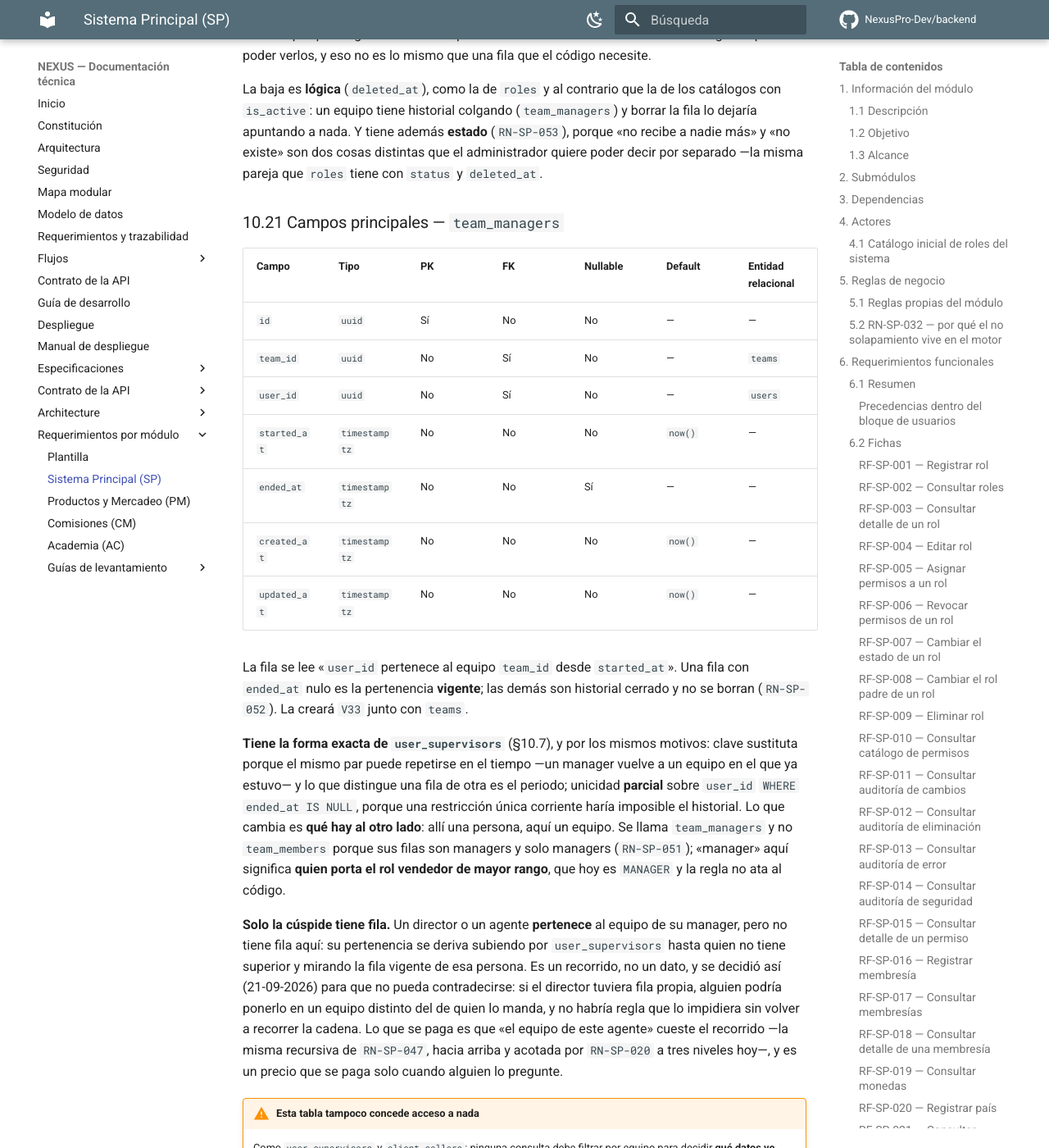
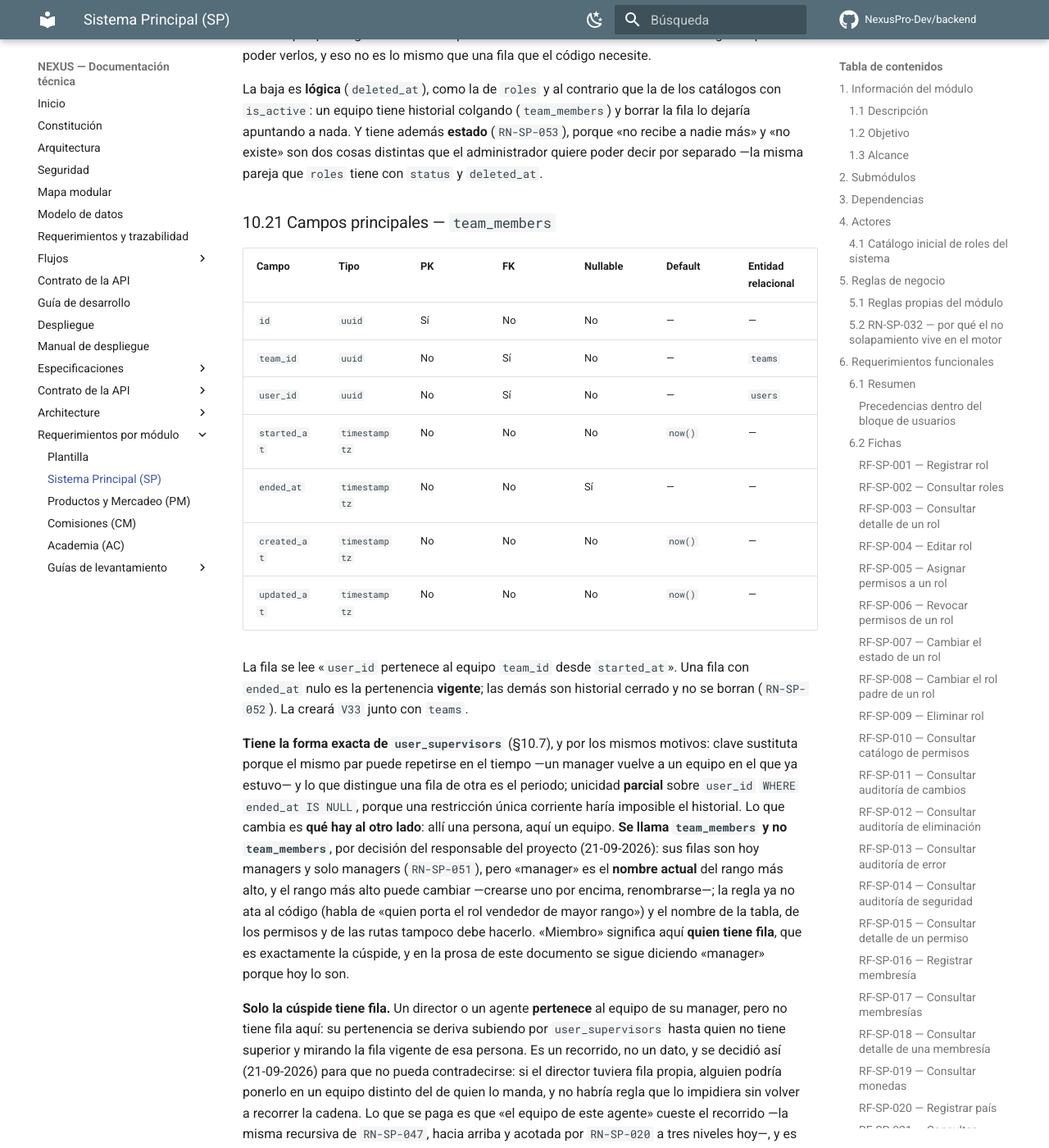
Before and after one commit to NexusPro-Dev/backend, an MkDocs documentation site: the page built from docs/requirements/sp.md, in a window 1280 px wide and 1400 px high, scrolled down 120120 px. Shown: the whole window at 82% size. Built offline with MkDocs 1.6.1 and Material for MkDocs 9.7.7, drawn with Linux system fonts in a browser that asks for light colours; comment, search, counter and statistics services are not loaded; some of the changed text lies outside the part shown.

Commit message:
docs(sp): team_managers pasa a team_members — el nombre no debe atarse al rango que hoy es la cuspide
Por decision del responsable del proyecto (21-09-2026): «puede que a futuro el top de vendedores llegue a cambiar». RN-SP-051 ya hablaba de «quien porta el rol vendedor de mayor rango» y no de MANAGER; la tabla, los permisos y las rutas tampoco deben nombrarlo. team_members, teams:assign-members y teams:remove-members, /teams/{id}/members y /members/removals, RF-SP-069 «Asignar miembros a un equipo» y RF-SP-070 «Retirar miembros de un equipo», carpetas 069-asignar-miembros-a-equipo y 070-retirar-miembros-de-equipo; las restricciones de §10.8 siguen el nombre. §10.21 explica la decision; la prosa sigue diciendo «manager» porque hoy lo son.

Co-Authored-By: Claude Opus 5 (1M context) <noreply@anthropic.com>

```diff
--- a/docs/requirements/sp.md
+++ b/docs/requirements/sp.md
@@ -393,8 +393,8 @@ EXCLUDE USING gist (
 | `RF-SP-066` | Editar equipo | Media | `teams:update` | Pendiente |
 | `RF-SP-067` | Cambiar el estado de un equipo | Media | `teams:change-status` | Pendiente |
 | `RF-SP-068` | Eliminar equipo | Baja | `teams:delete` | Pendiente |
-| `RF-SP-069` | Asignar managers a un equipo | Alta | `teams:assign-managers` | Pendiente |
-| `RF-SP-070` | Retirar managers de un equipo | Media | `teams:remove-managers` | Pendiente |
+| `RF-SP-069` | Asignar miembros a un equipo | Alta | `teams:assign-members` | Pendiente |
+| `RF-SP-070` | Retirar miembros de un equipo | Media | `teams:remove-members` | Pendiente |
 
 !!! info "Dónde vive el estado de un requerimiento"
 
@@ -1292,7 +1292,7 @@ Registra un equipo con **nombre**, **descripción** opcional y estado inicial `A
 | Tripleta | `docs/specs/sp/064-consultar-equipos/` |
 | Estado | Pendiente |
 
-Listado paginado de equipos no eliminados, con filtro por estado y búsqueda por nombre insensible a mayúsculas y acentos, como `RF-SP-002`. Cada fila lleva, además de la ficha, **cuántos managers vigentes** tiene: es lo que distingue de un vistazo un equipo en uso de uno vacío, y contarlos cuesta un índice parcial (`ix_team_managers_team_vigente`) que `RF-SP-065` y `RN-SP-054` necesitan igual. **No devuelve a los managers**: eso es el detalle. Listado y detalle son dos permisos (`RN-SEG-014`).
+Listado paginado de equipos no eliminados, con filtro por estado y búsqueda por nombre insensible a mayúsculas y acentos, como `RF-SP-002`. Cada fila lleva, además de la ficha, **cuántos managers vigentes** tiene: es lo que distingue de un vistazo un equipo en uso de uno vacío, y contarlos cuesta un índice parcial (`ix_team_members_team_vigente`) que `RF-SP-065` y `RN-SP-054` necesitan igual. **No devuelve a los managers**: eso es el detalle. Listado y detalle son dos permisos (`RN-SEG-014`).
 
 #### `RF-SP-065` — Consultar detalle de un equipo
 
@@ -1354,34 +1354,34 @@ Activa o desactiva un equipo. Un equipo `INACTIVO` deja de admitir managers nuev
 
 Elimina lógicamente un equipo **sin managers vigentes** (`RN-SP-054`), con motivo declarado (Art. V.13) y por la misma ruta que `RF-SP-029` y `RF-SP-050`: `POST …/deletion` con el motivo en el cuerpo. El nombre queda libre (`RN-SP-050`); las pertenencias cerradas sobreviven.
 
-#### `RF-SP-069` — Asignar managers a un equipo
+#### `RF-SP-069` — Asignar miembros a un equipo
 
 | Campo | Valor |
 |---|---|
 | Objetivo | Decir a qué equipo pertenece cada manager desde hoy |
 | Actor | Administrador |
-| Permiso requerido | `teams:assign-managers` |
+| Permiso requerido | `teams:assign-members` |
 | Prioridad | Alta |
 | Reglas aplicables | `RN-SP-051`, `RN-SP-052`, `RN-SP-053`, `RN-SP-003`, `RN-SP-011` |
 | Depende de | `RF-SP-063`, `RF-SP-030` |
-| Tripleta | `docs/specs/sp/069-asignar-managers-a-equipo/` |
+| Tripleta | `docs/specs/sp/069-asignar-miembros-a-equipo/` |
 | Estado | Pendiente |
 
 Asigna **uno o varios** managers a un equipo `ACTIVO`, en una sola operación y una sola transacción, como `RF-SP-030` asigna roles. Cada persona debe portar el rol vendedor de mayor rango (`RN-SP-051`); si ya pertenece a otro equipo, la pertenencia anterior **se cierra** y se abre la nueva (`RN-SP-052`); si ya pertenece a **este**, la operación **no hace nada con ella y no falla** —volver a decir lo que ya es cierto no es un error, mismo criterio que `RF-SP-030` con un rol que ya se porta—. **Toda la lista o nada**: una persona que no cumple hace fallar la operación entera, porque a medias dejaría al administrador sin saber cuáles entraron.
 
-Exige **motivo declarado**, por la misma razón que `RF-SP-041`: el historial sustentará el reparto de comisiones, y un cambio de equipo sin explicación es un agujero cuando alguien discuta una liquidación. La asignación rige **desde el momento de ejecutarse**; no admite fecha declarada. Se opera **desde el equipo** (`POST /teams/{id}/managers`) y no desde la persona, porque la pregunta que el administrador se hace es «a quién pongo en este equipo», y porque así el permiso vive con el recurso que cambia.
-
-#### `RF-SP-070` — Retirar managers de un equipo
+Exige **motivo declarado**, por la misma razón que `RF-SP-041`: el historial sustentará el reparto de comisiones, y un cambio de equipo sin explicación es un agujero cuando alguien discuta una liquidación. La asignación rige **desde el momento de ejecutarse**; no admite fecha declarada. Se opera **desde el equipo** (`POST /teams/{id}/members`) y no desde la persona, porque la pregunta que el administrador se hace es «a quién pongo en este equipo», y porque así el permiso vive con el recurso que cambia.
+
+#### `RF-SP-070` — Retirar miembros de un equipo
 
 | Campo | Valor |
 |---|---|
 | Objetivo | Sacar a un manager de su equipo sin ponerlo en otro |
 | Actor | Administrador |
-| Permiso requerido | `teams:remove-managers` |
+| Permiso requerido | `teams:remove-members` |
 | Prioridad | Media |
 | Reglas aplicables | `RN-SP-052`, `RN-SP-055` |
 | Depende de | `RF-SP-069` |
-| Tripleta | `docs/specs/sp/070-retirar-managers-de-equipo/` |
+| Tripleta | `docs/specs/sp/070-retirar-miembros-de-equipo/` |
 | Estado | Pendiente |
 
 Cierra la pertenencia vigente de uno o varios managers **de este equipo**, con motivo, en una sola transacción. Una persona que no pertenece hoy a este equipo hace fallar la operación: al contrario que en la asignación, aquí decir lo que no es cierto sí es un error, porque el administrador cree estar retirando a alguien de un sitio donde no está. El equipo puede estar `INACTIVO`: retirar es la única forma de vaciar un equipo suspendido (`RN-SP-053`) y la que `RN-SP-054` exige antes de eliminarlo.
@@ -1481,8 +1481,8 @@ Ninguna con sistemas externos ni con otros módulos. Al absorber los usuarios, s
 | `PATCH` | `/api/v1/teams/{id}` | `RF-SP-066` | `teams:update` |
 | `PATCH` | `/api/v1/teams/{id}/status` | `RF-SP-067` | `teams:change-status` |
 | `POST` | `/api/v1/teams/{id}/deletion` | `RF-SP-068` | `teams:delete` |
-| `POST` | `/api/v1/teams/{id}/managers` | `RF-SP-069` | `teams:assign-managers` |
-| `POST` | `/api/v1/teams/{id}/managers/removals` | `RF-SP-070` | `teams:remove-managers` |
+| `POST` | `/api/v1/teams/{id}/members` | `RF-SP-069` | `teams:assign-members` |
+| `POST` | `/api/v1/teams/{id}/members/removals` | `RF-SP-070` | `teams:remove-members` |
 
 Rutas propuestas. El contrato exacto de cada una se fija en el `plan.md` de su tripleta.
 
@@ -1785,11 +1785,11 @@ Declaradas en la base de datos, no solo en Java (Art. V.6):
 | `ck_teams_description_length` | `teams(description IS NULL OR length(description) <= 500)` — mismo límite y mismo motivo que `ck_roles_description_length` |
 | `ck_teams_status` | `teams(status)` en (`ACTIVO`, `INACTIVO`) — `RN-SP-053` |
 | `ix_teams_busqueda` | `teams` **gin de trigramas** sobre `f_unaccent(lower(name))` — búsqueda de `RF-SP-064`, con **la expresión del predicado** y no otra (la lección de `ix_users_busqueda`) |
-| `fk_team_managers_team` | `team_managers(team_id)` → `teams(id)`, sin `ON DELETE`: la eliminación del equipo es lógica y `RN-SP-054` exige que no queden vigentes |
-| `fk_team_managers_user` | `team_managers(user_id)` → `users(id)`, `ON DELETE RESTRICT` |
-| `uq_team_managers_vigente` | **Índice único parcial**: `team_managers(user_id) WHERE ended_at IS NULL` — `RN-SP-052`. Un solo equipo vigente por manager; el historial cerrado no compite. Misma construcción que `uq_user_supervisors_vigente` |
-| `ck_team_managers_periodo` | `team_managers(ended_at IS NULL OR ended_at > started_at)` |
-| `ix_team_managers_team_vigente` | **Índice parcial**: `team_managers(team_id) WHERE ended_at IS NULL` — «¿quiénes forman este equipo **hoy**?», que es lo que preguntan `RF-SP-064` (el recuento), `RF-SP-065` y `RN-SP-054`. Parcial por el mismo motivo que `ix_user_supervisors_supervisor_vigente` |
+| `fk_team_members_team` | `team_members(team_id)` → `teams(id)`, sin `ON DELETE`: la eliminación del equipo es lógica y `RN-SP-054` exige que no queden vigentes |
+| `fk_team_members_user` | `team_members(user_id)` → `users(id)`, `ON DELETE RESTRICT` |
+| `uq_team_members_vigente` | **Índice único parcial**: `team_members(user_id) WHERE ended_at IS NULL` — `RN-SP-052`. Un solo equipo vigente por manager; el historial cerrado no compite. Misma construcción que `uq_user_supervisors_vigente` |
+| `ck_team_members_periodo` | `team_members(ended_at IS NULL OR ended_at > started_at)` |
+| `ix_team_members_team_vigente` | **Índice parcial**: `team_members(team_id) WHERE ended_at IS NULL` — «¿quiénes forman este equipo **hoy**?», que es lo que preguntan `RF-SP-064` (el recuento), `RF-SP-065` y `RN-SP-054`. Parcial por el mismo motivo que `ix_user_supervisors_supervisor_vigente` |
 
 !!! important "La unicidad de rol es parcial, no total"
 
@@ -2102,9 +2102,9 @@ Diseñada el 16-09-2026 (`RN-SP-049`) y **creada por la migración de `RF-SP-059
 
 Diseñada el 21-09-2026 (`RF-SP-063` a `RF-SP-068`) y **la creará `V33`**, la migración de `RF-SP-063`. Tiene la forma de `roles` sin `code`, `role_type`, `parent_role_id` ni `is_system`: un equipo no tiene código porque nada lo referencia por nombre estable (ficha de `RF-SP-063`), no tiene padre porque **los equipos no se anidan** —la jerarquía debajo de cada manager ya la dice `user_supervisors`, y encima de los equipos no hay nada que decir—, y no hay equipos de sistema porque ninguno nace con la plataforma: la semilla de desarrollo creará algunos para poder verlos, y eso no es lo mismo que una fila que el código necesite.
 
-La baja es **lógica** (`deleted_at`), como la de `roles` y al contrario que la de los catálogos con `is_active`: un equipo tiene historial colgando (`team_managers`) y borrar la fila lo dejaría apuntando a nada. Y tiene además **estado** (`RN-SP-053`), porque «no recibe a nadie más» y «no existe» son dos cosas distintas que el administrador quiere poder decir por separado —la misma pareja que `roles` tiene con `status` y `deleted_at`.
-
-### 10.21 Campos principales — `team_managers`
+La baja es **lógica** (`deleted_at`), como la de `roles` y al contrario que la de los catálogos con `is_active`: un equipo tiene historial colgando (`team_members`) y borrar la fila lo dejaría apuntando a nada. Y tiene además **estado** (`RN-SP-053`), porque «no recibe a nadie más» y «no existe» son dos cosas distintas que el administrador quiere poder decir por separado —la misma pareja que `roles` tiene con `status` y `deleted_at`.
+
+### 10.21 Campos principales — `team_members`
 
 | Campo | Tipo | PK | FK | Nullable | Default | Entidad relacional |
 |---|---|---|---|---|---|---|
@@ -2118,7 +2118,7 @@ La baja es **lógica** (`deleted_at`), como la de `roles` y al contrario que la
 
 La fila se lee «`user_id` pertenece al equipo `team_id` desde `started_at`». Una fila con `ended_at` nulo es la pertenencia **vigente**; las demás son historial cerrado y no se borran (`RN-SP-052`). La creará `V33` junto con `teams`.
 
-**Tiene la forma exacta de `user_supervisors`** (§10.7), y por los mismos motivos: clave sustituta porque el mismo par puede repetirse en el tiempo —un manager vuelve a un equipo en el que ya estuvo— y lo que distingue una fila de otra es el periodo; unicidad **parcial** sobre `user_id` `WHERE ended_at IS NULL`, porque una restricción única corriente haría imposible el historial. Lo que cambia es **qué hay al otro lado**: allí una persona, aquí un equipo. Se llama `team_managers` y no `team_members` porque sus filas son managers y solo managers (`RN-SP-051`); «manager» aquí significa **quien porta el rol vendedor de mayor rango**, que hoy es `MANAGER` y la regla no ata al código.
+**Tiene la forma exacta de `user_supervisors`** (§10.7), y por los mismos motivos: clave sustituta porque el mismo par puede repetirse en el tiempo —un manager vuelve a un equipo en el que ya estuvo— y lo que distingue una fila de otra es el periodo; unicidad **parcial** sobre `user_id` `WHERE ended_at IS NULL`, porque una restricción única corriente haría imposible el historial. Lo que cambia es **qué hay al otro lado**: allí una persona, aquí un equipo. **Se llama `team_members` y no `team_members`**, por decisión del responsable del proyecto (21-09-2026): sus filas son hoy managers y solo managers (`RN-SP-051`), pero «manager» es el **nombre actual** del rango más alto, y el rango más alto puede cambiar —crearse uno por encima, renombrarse—; la regla ya no ata al código (habla de «quien porta el rol vendedor de mayor rango») y el nombre de la tabla, de los permisos y de las rutas tampoco debe hacerlo. «Miembro» significa aquí **quien tiene fila**, que es exactamente la cúspide, y en la prosa de este documento se sigue diciendo «manager» porque hoy lo son.
 
 **Solo la cúspide tiene fila.** Un director o un agente **pertenece** al equipo de su manager, pero no tiene fila aquí: su pertenencia se deriva subiendo por `user_supervisors` hasta quien no tiene superior y mirando la fila vigente de esa persona. Es un recorrido, no un dato, y se decidió así (21-09-2026) para que no pueda contradecirse: si el director tuviera fila propia, alguien podría ponerlo en un equipo distinto del de quien lo manda, y no habría regla que lo impidiera sin volver a recorrer la cadena. Lo que se paga es que «el equipo de este agente» cueste el recorrido —la misma recursiva de `RN-SP-047`, hacia arriba y acotada por `RN-SP-020` a tres niveles hoy—, y es un precio que se paga solo cuando alguien lo pregunte.
 
@@ -2208,4 +2208,4 @@ La fila se lee «`user_id` pertenece al equipo `team_id` desde `started_at`». U
 | 1.67.0 | 21-09-2026 | **`RF-SP-061` pasa a `En desarrollo`**, construido el mismo día que su tripleta: `V30` siembra `users:read-clients` y las dos rutas de §9 están en el contrato. §6.1 y la ficha cambian de estado; ninguna regla cambia. | Responsable técnico |
 | 1.68.0 | 21-09-2026 | **Nace `RF-SP-062`, autenticarse no autoriza nada** (`RN-SEG-015`, [`security.md`](../security.md) v0.67.0), por decisión del responsable del proyecto: «cada endpoint debe tener su propio permiso, ya que uso esto para saber qué vista o consulta mostrar en el front; no basta con solo tener el token». Siete operaciones de `SP` que se atendían con solo el token reciben permiso propio, sembrado por `V31`: `users:read-own-profile` (`RF-SP-039`), `users:update-own-profile` (`044`), `users:change-own-password` (`037`), `users:read-own-sellers` (`059`), `users:read-own-clients` (`061`), `broker-accounts:read-own-team` (`056`) y `broker-accounts:read-team-member` (`055`, que abre la ruta y deja el alcance a `RN-SP-046` sin cambiarla). §6.1, §9 y las fichas nombran el código; `SP` llega a **sesenta** requerimientos registrados. | Responsable del proyecto |
 | 1.69.0 | 21-09-2026 | **`RF-SP-062` pasa a `En desarrollo`**, construido el mismo día que su tripleta: `V31` siembra los once y los once `@PreAuthorize` están en el contrato. §6.1 y la ficha cambian de estado; ninguna regla cambia. | Responsable técnico |
-| 1.71.0 | 21-09-2026 | **Nace el submódulo Equipos: `RF-SP-063` a `RF-SP-070`**, por decisión del responsable del proyecto («un CRUD de equipos, sirve para organizar el máximo rango de vendedores»). Un equipo reúne **managers** —la cúspide que `RN-SP-019` exime de superior— y con ellos, por `user_supervisors`, toda su red; **no manda, agrupa**, y no concede alcance (D-22). Ficha sin código ni país: nombre único funcional y parcial, descripción, estado. **Uno vigente por manager, con historial** (la forma de `user_supervisors`). Seis reglas nuevas, `RN-SP-050` a `RN-SP-055`: nombre único, solo managers, uno vigente con historial, el equipo `INACTIVO` no recibe y conserva, no se elimina con vigentes, y **la pertenencia sigue al rol** —enmienda de Art. I.7 a `RF-SP-029` y `RF-SP-031`, declarada para aplicarse en la tripleta de `RF-SP-070`—. Ocho permisos `teams:*` (`RN-SEG-014`; [`security.md`](../security.md) v0.69.0, catálogo a **ciento treinta y tres** con `V34`), ocho rutas en §9 bajo `/api/v1/teams`, dos tablas en §10.20 y §10.21 (`teams`, `team_managers`, las creará `V33`) y diez restricciones en §10.8. §1.3 y §2 registran el submódulo; `SP` llega a **sesenta y ocho** requerimientos. Sin tripletas todavía: son el paso siguiente, por bloques. La versión 1.70.0 es de `RF-MV-015` (`CommercialReach`, §8), redactada el mismo día en otra rama. | Responsable del proyecto |
+| 1.71.0 | 21-09-2026 | **Nace el submódulo Equipos: `RF-SP-063` a `RF-SP-070`**, por decisión del responsable del proyecto («un CRUD de equipos, sirve para organizar el máximo rango de vendedores»). Un equipo reúne **managers** —la cúspide que `RN-SP-019` exime de superior— y con ellos, por `user_supervisors`, toda su red; **no manda, agrupa**, y no concede alcance (D-22). Ficha sin código ni país: nombre único funcional y parcial, descripción, estado. **Uno vigente por manager, con historial** (la forma de `user_supervisors`). Seis reglas nuevas, `RN-SP-050` a `RN-SP-055`: nombre único, solo managers, uno vigente con historial, el equipo `INACTIVO` no recibe y conserva, no se elimina con vigentes, y **la pertenencia sigue al rol** —enmienda de Art. I.7 a `RF-SP-029` y `RF-SP-031`, declarada para aplicarse en la tripleta de `RF-SP-070`—. Ocho permisos `teams:*` (`RN-SEG-014`; [`security.md`](../security.md) v0.69.0, catálogo a **ciento treinta y tres** con `V34`), ocho rutas en §9 bajo `/api/v1/teams`, dos tablas en §10.20 y §10.21 (`teams`, `team_members`, las creará `V33`) y diez restricciones en §10.8. §1.3 y §2 registran el submódulo; `SP` llega a **sesenta y ocho** requerimientos. Sin tripletas todavía: son el paso siguiente, por bloques. La versión 1.70.0 es de `RF-MV-015` (`CommercialReach`, §8), redactada el mismo día en otra rama. | Responsable del proyecto |
```
Also changed, not shown: docs/modelo-datos.md (+8 -8 lines), docs/modules.md (+2 -2 lines), docs/requirements.md (+3 -3 lines), docs/security.md (+3 -3 lines).
